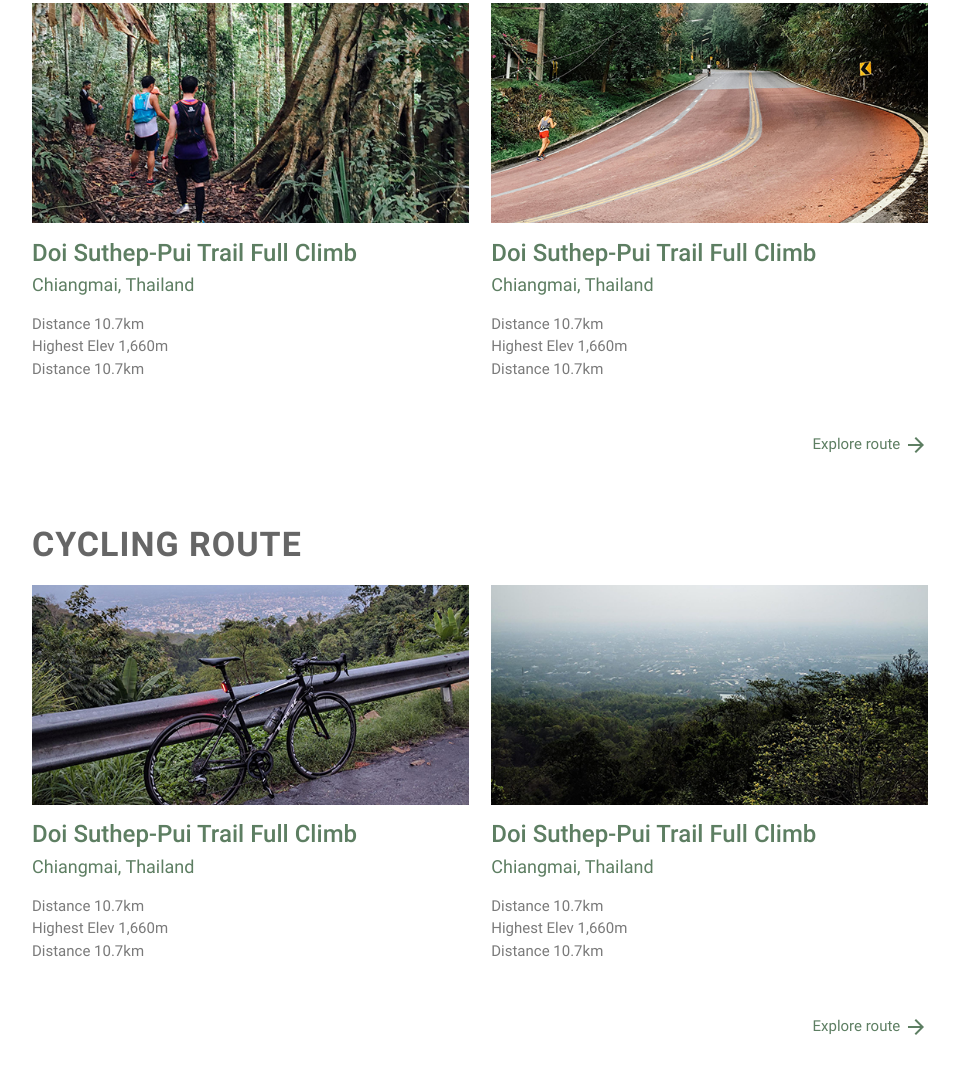
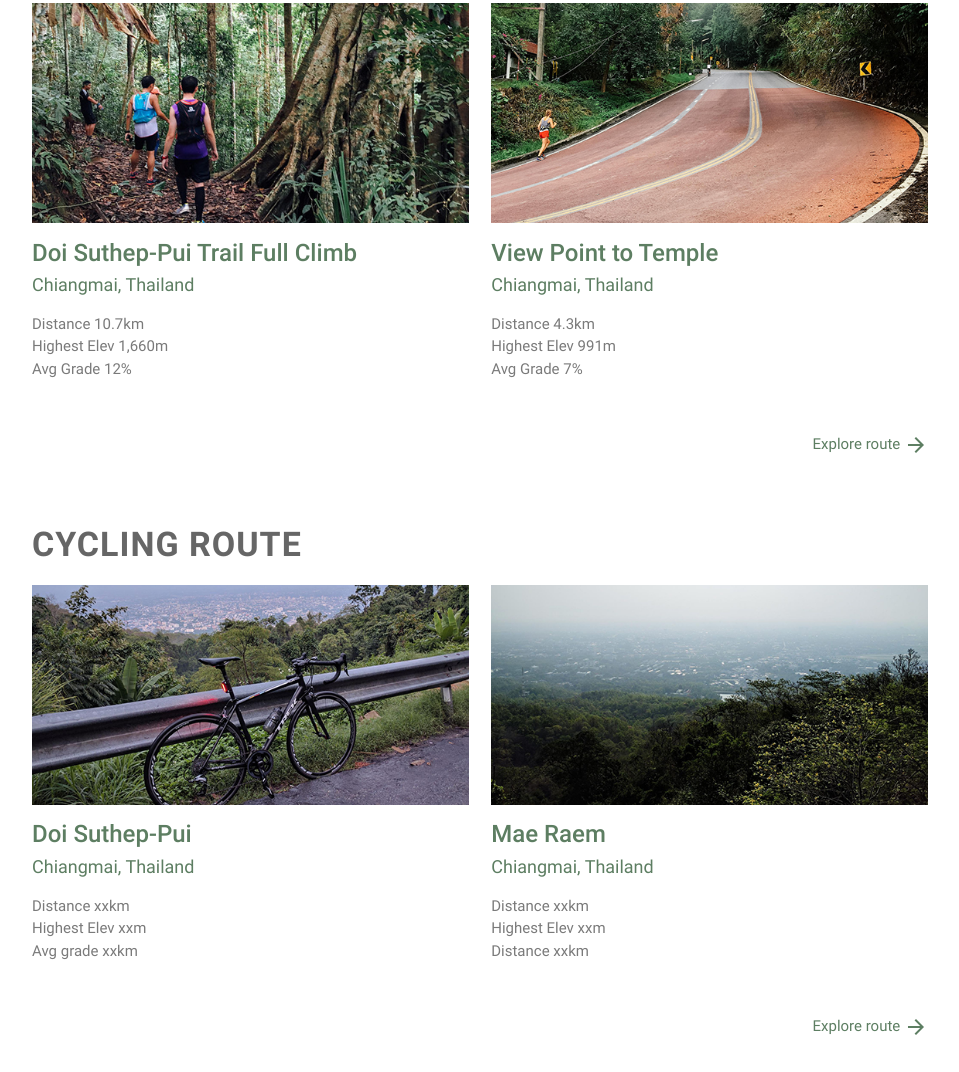
Before and after one commit to nemopear/cm-adventure, a plain HTML site: page index.html in a window 1280 px wide. Shown: the part 1206-2278 px from the top of the page, without its empty margins (160-1119 px from the left). Drawn offline with nearby package versions, Linux system fonts and the light colour scheme; a web font is replaced by a local one.

Commit message:
Update mockup

```diff
--- a/index.html
+++ b/index.html
@@ -72,9 +72,9 @@
                                     <h3 class="activity-title">Doi Suthep-Pui Trail Full Climb</h3>
                                     <div class="activity-place">Chiangmai, Thailand</div>
                                     <ul class="info-wrapper no-bullet">
-                                        <li class="info distance">Distance 10.7km</li>
-                                        <li class="info height-elev">Highest Elev 1,660m</li>
-                                        <li class="info distance">Distance 10.7km</li>
+                                        <li class="info">Distance 10.7km</li>
+                                        <li class="info">Highest Elev 1,660m</li>
+                                        <li class="info">Avg Grade 12%</li>
                                     </ul>
                                 </div>
                             </a>
@@ -87,12 +87,12 @@
                                     <img src="images/runroute-2.png" alt="">
                                 </div>
                                 <div class="content-wrapper">
-                                    <h3 class="activity-title">Doi Suthep-Pui Trail Full Climb</h3>
+                                    <h3 class="activity-title">View Point to Temple</h3>
                                     <div class="activity-place">Chiangmai, Thailand</div>
                                     <ul class="info-wrapper no-bullet">
-                                        <li class="info distance">Distance 10.7km</li>
-                                        <li class="info height-elev">Highest Elev 1,660m</li>
-                                        <li class="info distance">Distance 10.7km</li>
+                                        <li class="info">Distance 4.3km</li>
+                                        <li class="info">Highest Elev 991m</li>
+                                        <li class="info avg-grade">Avg Grade 7%</li>
                                     </ul>
                                 </div>
                             </a>
@@ -116,12 +116,12 @@
                                     <img src="images/rideroute-1.png" alt="">
                                 </div>
                                 <div class="content-wrapper">
-                                    <h3 class="activity-title">Doi Suthep-Pui Trail Full Climb</h3>
+                                    <h3 class="activity-title">Doi Suthep-Pui</h3>
                                     <div class="activity-place">Chiangmai, Thailand</div>
                                     <ul class="info-wrapper no-bullet">
-                                        <li class="info distance">Distance 10.7km</li>
-                                        <li class="info height-elev">Highest Elev 1,660m</li>
-                                        <li class="info distance">Distance 10.7km</li>
+                                        <li class="info">Distance xxkm</li>
+                                        <li class="info">Highest Elev xxm</li>
+                                        <li class="info">Avg grade xxkm</li>
                                     </ul>
                                 </div>
                             </a>
@@ -134,12 +134,12 @@
                                     <img src="images/rideroute-2.png" alt="">
                                 </div>
                                 <div class="content-wrapper">
-                                    <h3 class="activity-title">Doi Suthep-Pui Trail Full Climb</h3>
+                                    <h3 class="activity-title">Mae Raem</h3>
                                     <div class="activity-place">Chiangmai, Thailand</div>
                                     <ul class="info-wrapper no-bullet">
-                                        <li class="info distance">Distance 10.7km</li>
-                                        <li class="info height-elev">Highest Elev 1,660m</li>
-                                        <li class="info distance">Distance 10.7km</li>
+                                        <li class="info">Distance xxkm</li>
+                                        <li class="info">Highest Elev xxm</li>
+                                        <li class="info">Distance xxkm</li>
                                     </ul>
                                 </div>
                             </a>
```
